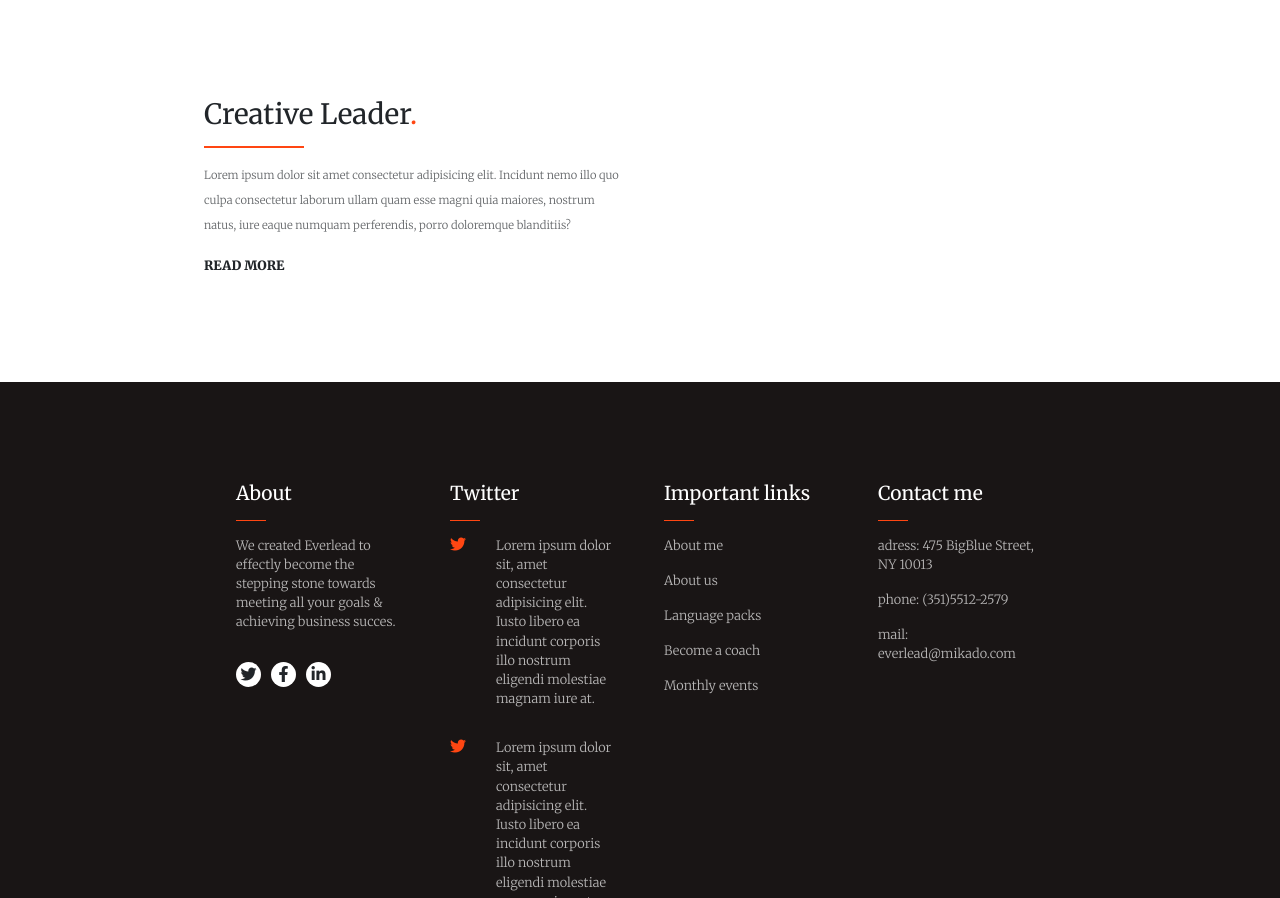
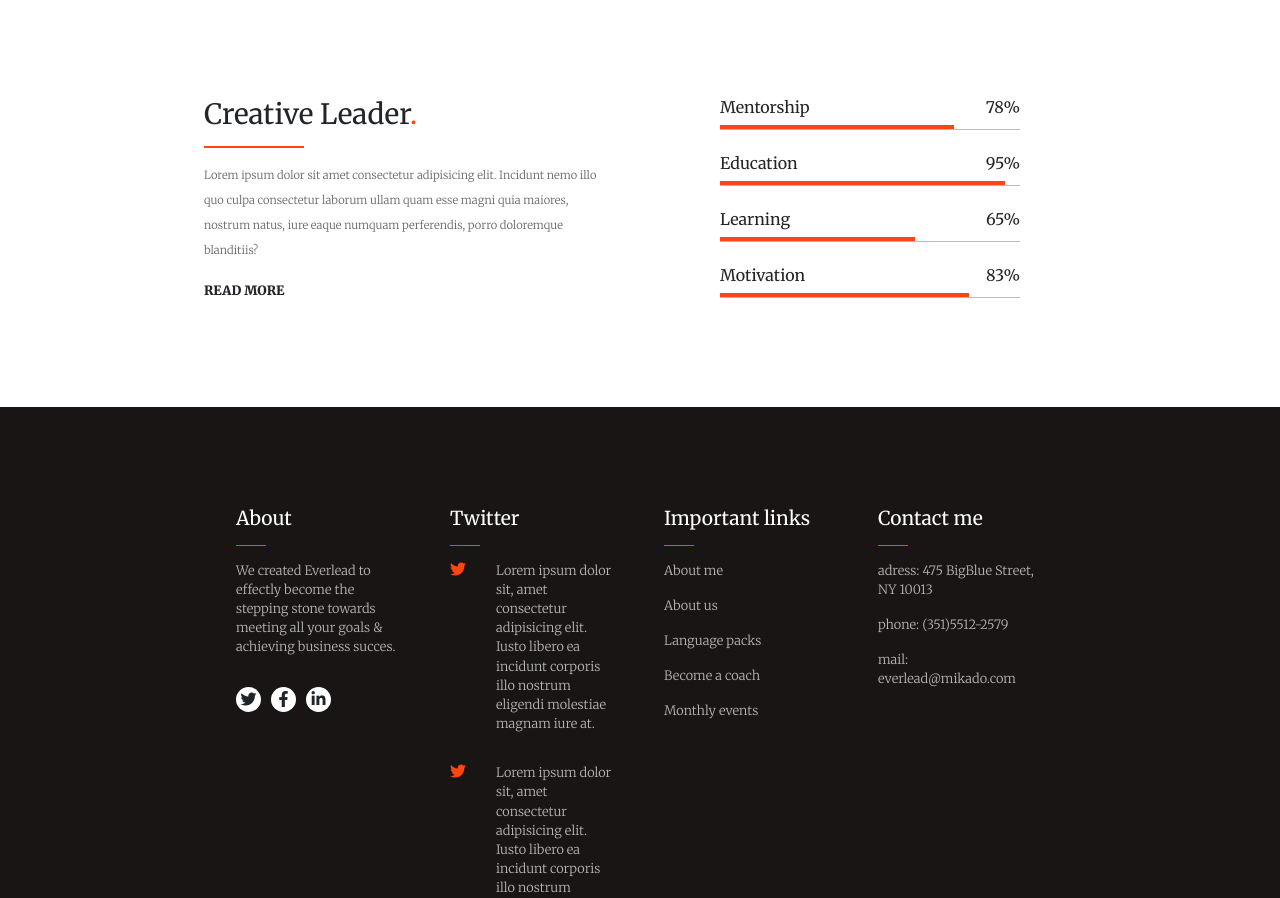
Before and after one commit to gualtierigio/proj-html-vuejs, a Vue app: page / in a window 1280 px wide. Shown: the part 3156-4054 px from the top of the page. Built offline with nearby package versions, Linux system fonts and the light colour scheme; a web font is replaced by a local one.

Commit message:
creative leader complete

```diff
--- a/src/components/CreativeLeader.vue
+++ b/src/components/CreativeLeader.vue
@@ -1,12 +1,46 @@
 <template>
     <div class="page-wrap">
         <div class="container">
-            <div class="row">
+            <div class="row gx-5">
                 <div class="col-6">
                     <h3>Creative Leader<span class="red-dot">.</span></h3>
-                    <div class="red-line"></div>
+                    <div class="red-line static"></div>
                     <p>Lorem ipsum dolor sit amet consectetur adipisicing elit. Incidunt nemo illo quo culpa consectetur laborum ullam quam esse magni quia maiores, nostrum natus, iure eaque numquam perferendis, porro doloremque blanditiis?</p>
                     <h5 class="more">read more</h5>
+                </div>
+                <div class="col-6 data-percent">
+                    <div class="mb-4">
+                        <div class="d-flex justify-content-between">
+                            <h6>Mentorship</h6>
+                            <h6>78%</h6>
+                        </div>
+                        <div class="red-line percent mentorship"></div>
+                        <div class="full-percent"></div>
+                    </div>
+                    <div class="mb-4">
+                        <div class="d-flex justify-content-between">
+                            <h6>Education</h6>
+                            <h6>95%</h6>
+                        </div>
+                        <div class="red-line percent education"></div>
+                        <div class="full-percent"></div>
+                    </div>
+                    <div class="mb-4">
+                        <div class="d-flex justify-content-between">
+                            <h6>Learning</h6>
+                            <h6>65%</h6>
+                        </div>
+                        <div class="red-line percent learning"></div>
+                        <div class="full-percent"></div>
+                    </div>
+                    <div>
+                        <div class="d-flex justify-content-between">
+                            <h6>Motivation</h6>
+                            <h6>83%</h6>
+                        </div>
+                        <div class="red-line percent motivation"></div>
+                        <div class="full-percent"></div>
+                    </div>
                 </div>
             </div>
         </div>
@@ -30,10 +64,46 @@ export default {
 }
 
 .red-line{
-  width: 100px;
-  height: 2px;
   background-color: $red-color;
-  margin: 15px 0;
+}
+
+.static{
+    width: 100px;
+    margin: 15px 0;
+    height: 2px;
+}
+
+.data-percent{
+    padding: 0 80px;
+}
+
+// red line in percent
+
+.mentorship{
+    width: 78%;
+}
+
+.education{
+    width: 95%;
+}
+
+.learning{
+    width: 65%;
+}
+
+.motivation{
+    width: 83%;
+}
+
+.percent{
+    height: 4px;
+}
+
+.full-percent{
+    opacity: 0.3;
+    width: 100%;
+    height: 1px;
+    background-color: $black-color;
 }
 
 .more{
```
